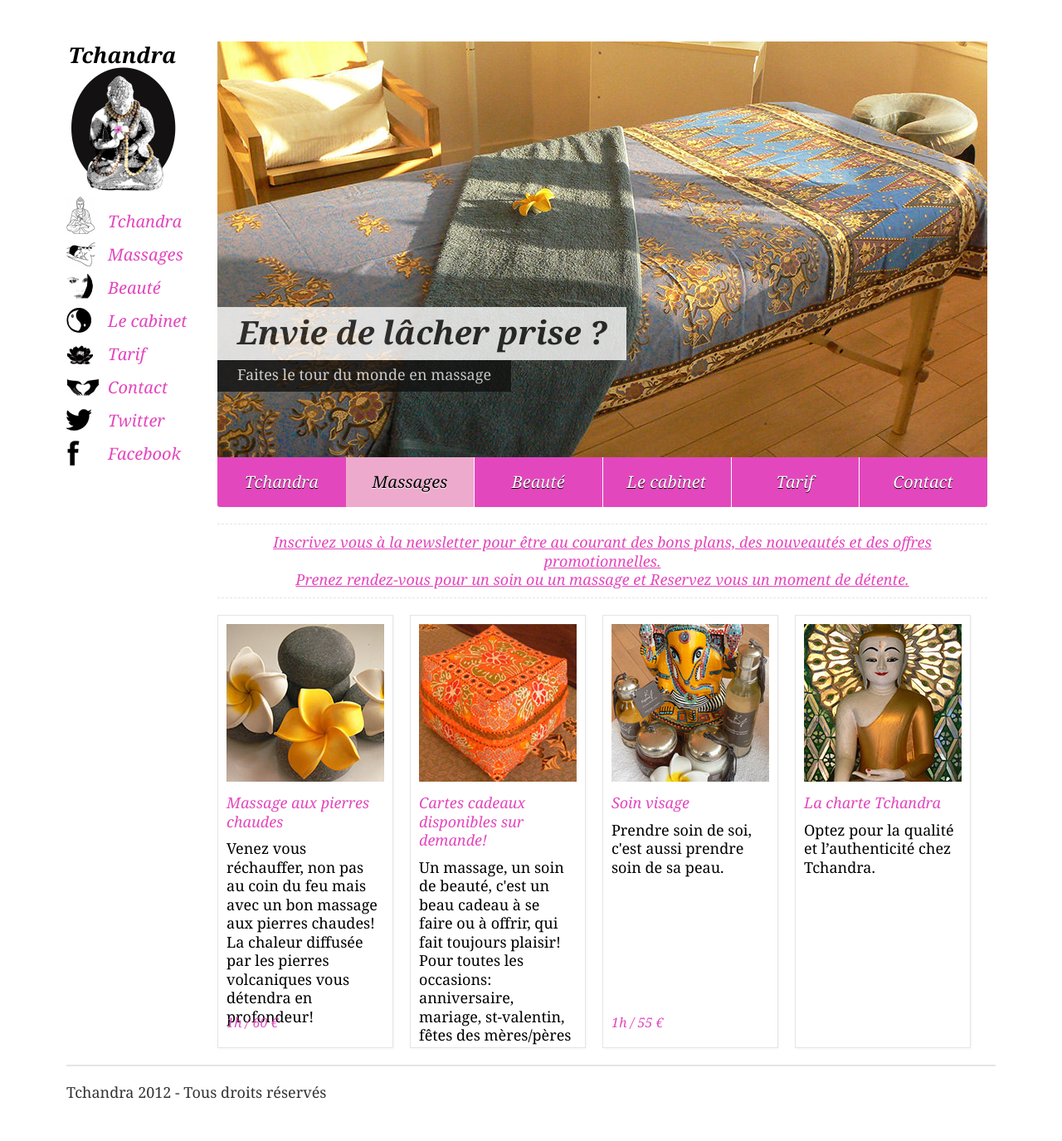
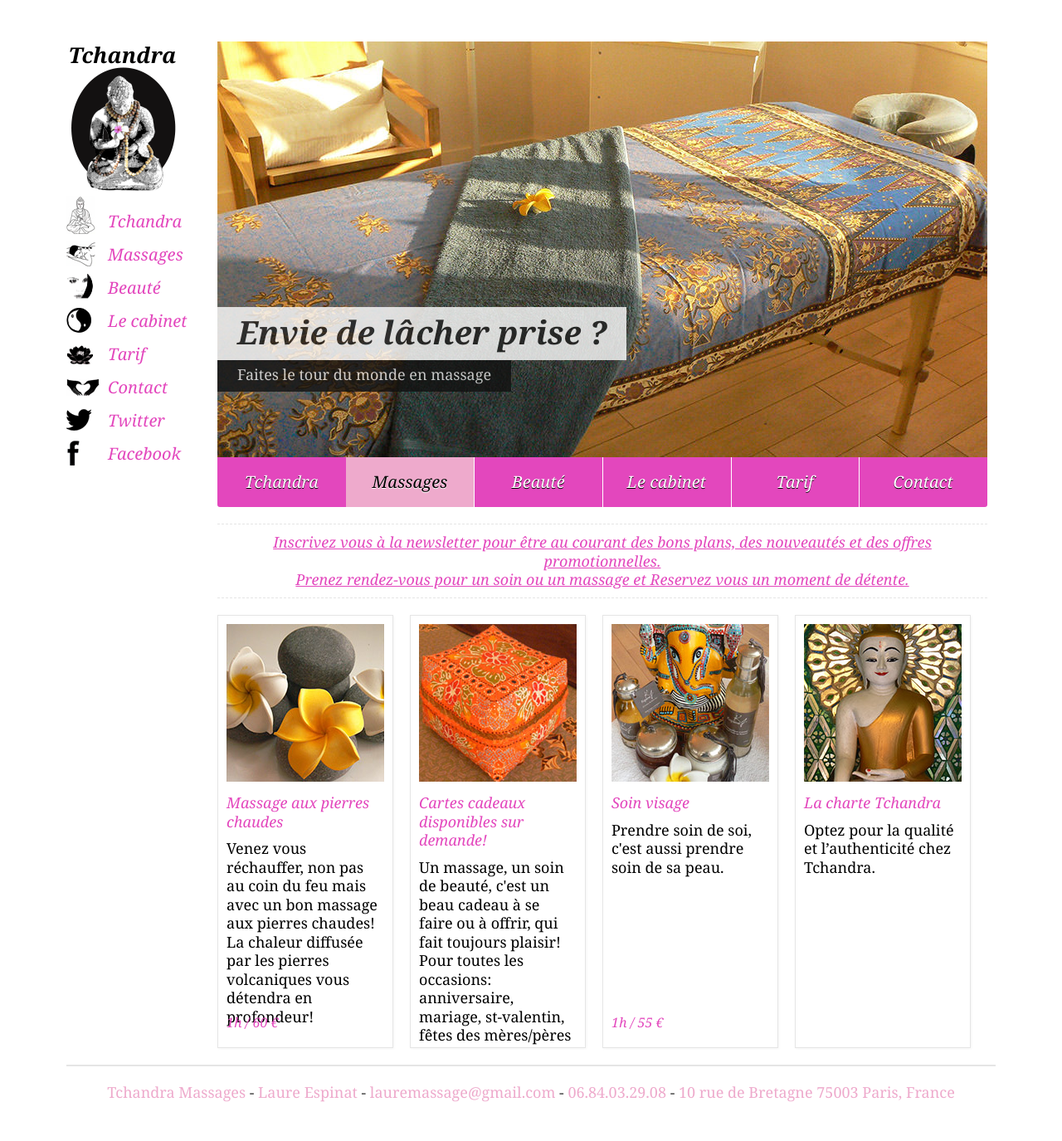
Before and after one commit to enrjphabricator/tchandra, a Jekyll site: the page built from index.html, in a window 1280 px wide. Shown: the whole page at 83% size. Built offline with Jekyll 4.4.1, drawn with Linux system fonts in a browser that asks for light colours; Markdown is read by kramdown in place of the engine named in the settings.

Commit message:
Add analytics

```diff
--- a/_includes/footer.html
+++ b/_includes/footer.html
@@ -1,15 +1,36 @@
 <footer role="siteinfo">
-    <p>Tchandra 2012 - Tous droits réservés</p>
+    <div id="hcard-Laure-Espinat" class="vcard" style="text-align:center">
+        <span class="org lcolored">Tchandra </span> <span class="category lcolored">Massages</span>  -
+        <a class="url fn n lcolored" href="{{ site.baseurl }}/contact.html"><span class="given-name"></span>
+          <span class="additional-name">Laure</span>
+          <span class="family-name">Espinat</span>
+        </a> -
+        <a class="email lcolored" href="mailto:lauremassage@gmail.com">lauremassage@gmail.com</a> -
+        <div class="tel lcolored" style="display:inline">06.84.03.29.08</div> -
+        <div class="adr lcolored" style="display:inline">
+         <div class="street-address lcolored" style="display:inline">10 rue de Bretagne</div>
+         <span class="postal-code">75003</span>
+         <span class="locality">Paris</span>,
+         <span class="country-name">France</span>
+        </div>
+    </div>
 </footer>
 {% for j in page.js %}
 <script src="{{ site.baseurl }}{{ j }}"></script>
 {% endfor %}
 
-<script>
-    var _gaq=[['_setAccount','UA-XXXXX-X'],['_trackPageview']];
-    (function(d,t){var g=d.createElement(t),s=d.getElementsByTagName(t)[0];
-    g.src=('https:'==location.protocol?'//ssl':'//www')+'.google-analytics.com/ga.js';
-    s.parentNode.insertBefore(g,s)}(document,'script'));
+<script type="text/javascript">
+
+  var _gaq = _gaq || [];
+  _gaq.push(['_setAccount', 'UA-38986758-1']);
+  _gaq.push(['_trackPageview']);
+
+  (function() {
+    var ga = document.createElement('script'); ga.type = 'text/javascript'; ga.async = true;
+    ga.src = ('https:' == document.location.protocol ? 'https://ssl' : 'http://www') + '.google-analytics.com/ga.js';
+    var s = document.getElementsByTagName('script')[0]; s.parentNode.insertBefore(ga, s);
+  })();
+
 </script>
 </body>
 </html>
--- a/css/contact.css
+++ b/css/contact.css
@@ -20,10 +20,6 @@
     margin-bottom: 20px;
 }
 
-.colored {
-       color: #E347BD;
-}
-
 address {
     margin: 10px 0 0 0;
     line-height: 2;
--- a/css/main.css
+++ b/css/main.css
@@ -155,6 +155,13 @@
     max-width:928px;
 }
 
+.colored {
+       color: #E347BD;
+}
+
+.lcolored {
+       color: #eeaacc;
+}
 
 footer[role="siteinfo"] {
     border-top: 2px solid #E5E5E5;
```
